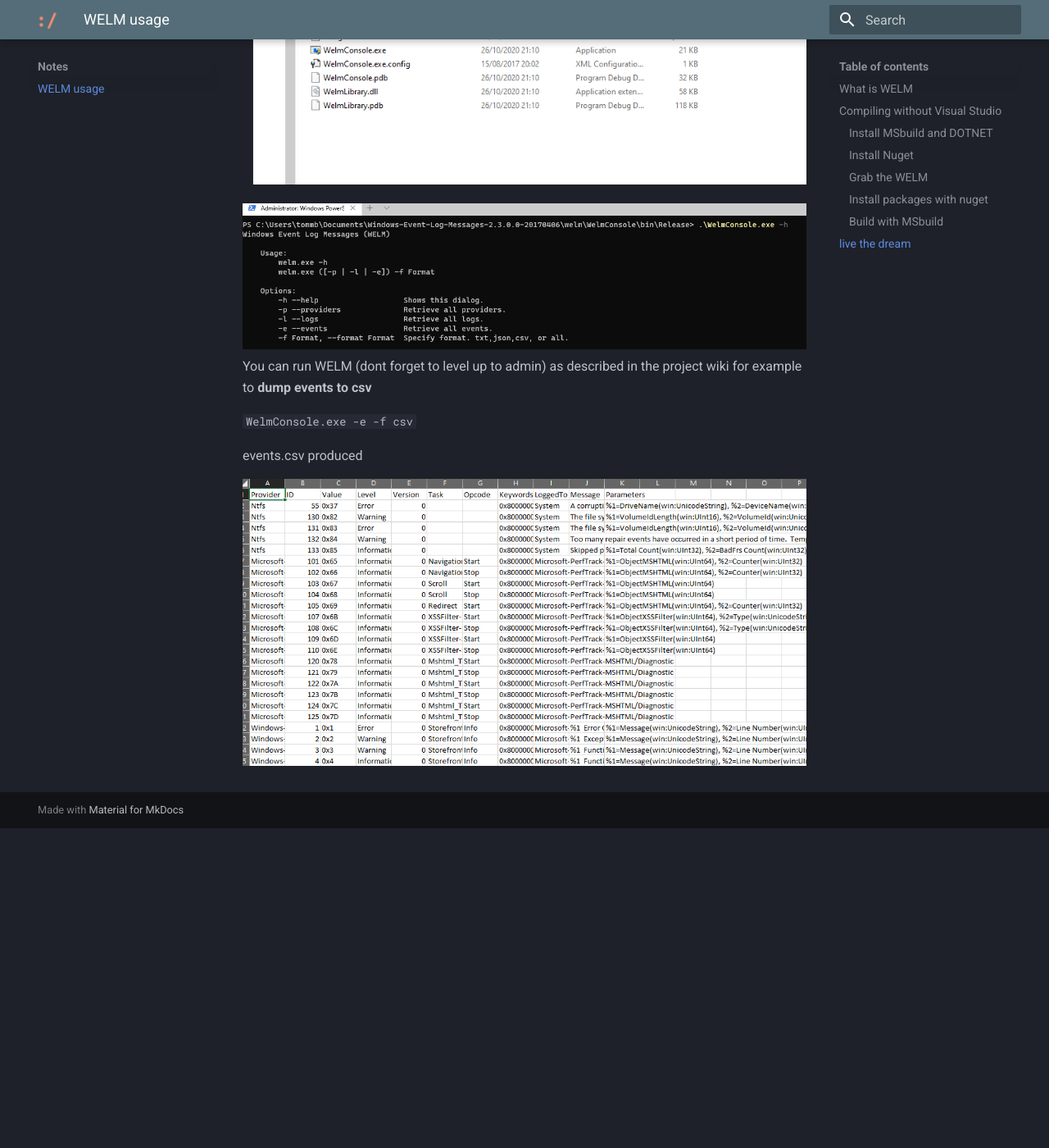
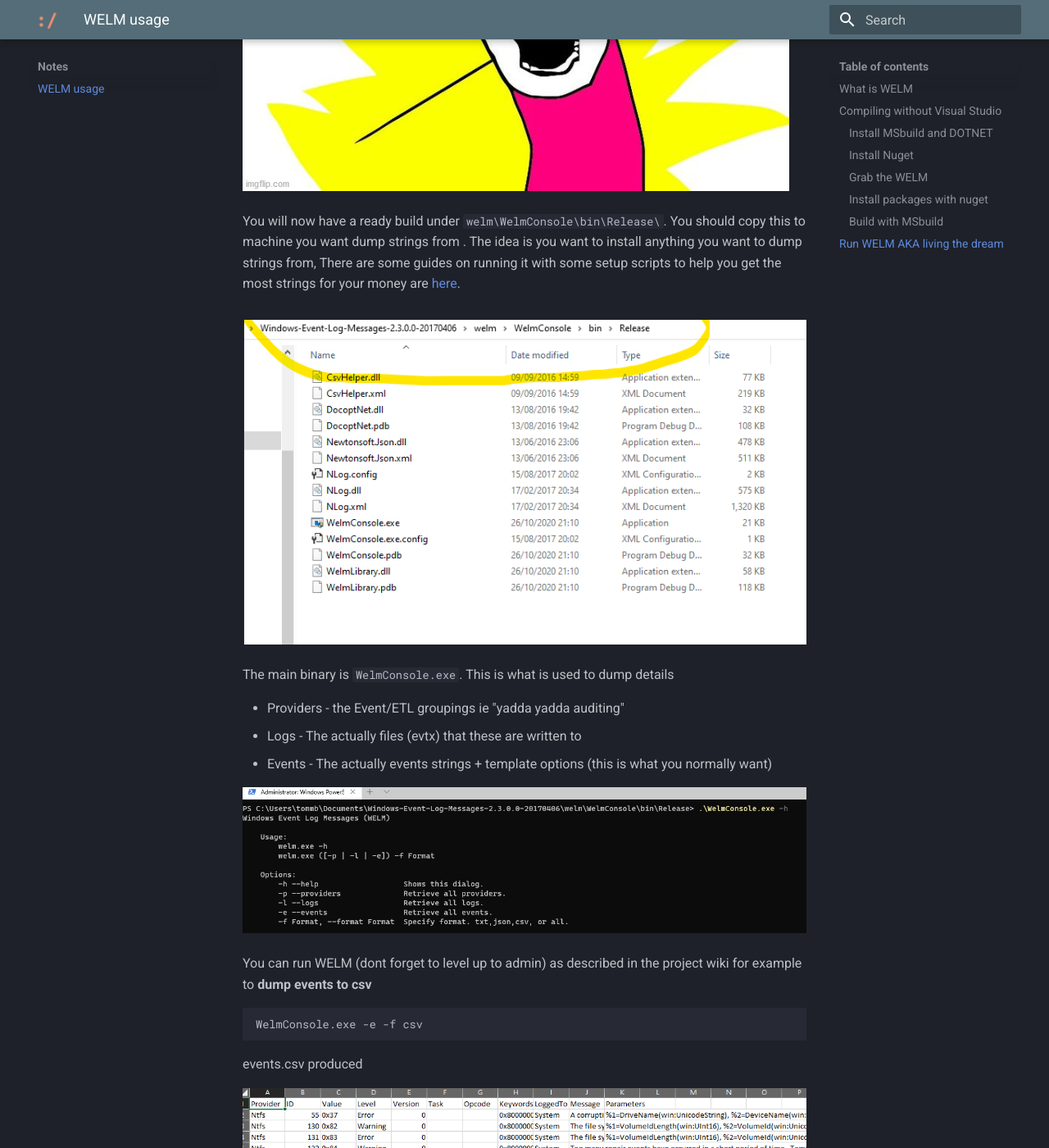
Before and after one commit to tomrade/tomrade-site, an MkDocs documentation site: the page built from docs/welm.md, in a window 1280 px wide and 1400 px high, scrolled down 4835 px. Shown: the whole window at 82% size. Built offline with MkDocs 1.6.1 and Material for MkDocs 9.7.7, drawn with Linux system fonts in a browser that asks for light colours; before the commit the page ends 5845 px from its top, so only the background shows below that; some of the changed text lies outside the part shown.

Commit message:
using it

````diff
--- a/docs/welm.md
+++ b/docs/welm.md
@@ -88,18 +88,30 @@
 
 You may get some warnings but its not building if you dont get that right???. If you see red you most likely are missing either dontnet4-4.6 SDK or your nuget was wrong.
 
-## live the dream
+## Run WELM AKA living the dream
 
-You will now have a build under ```welm\WelmConsole\bin\Release\```
+![](img/vis10.jpg)
+
+You will now have a ready build under ```welm\WelmConsole\bin\Release\```. You should copy this to machine you want dump strings from . The idea is you want to install anything you want to dump strings from, There are some guides on running it with some setup scripts to help you get the most strings for your money are [here](https://github.com/nsacyber/Windows-Event-Log-Messages/blob/master/docs/Retrieving%20Data.md).
 
 ![](img/vis6.png)
 
+The main binary is ```WelmConsole.exe```. This is what is used to dump details
+
+* Providers - the Event/ETL groupings ie "yadda yadda auditing"
+* Logs - The actually files (evtx) that these are written to
+* Events - The actually events strings + template options (this is what you normally want)
+
 ![](img/vis7.png)
+
 You can run WELM (dont forget to level up to admin) as described in the project wiki for example to **dump events to csv**
 
-
-```WelmConsole.exe -e -f csv```
+```
+WelmConsole.exe -e -f csv
+```
 
 events.csv produced
 
 ![](img/vis8.png)
+
+This isnt instant and took at least "a cup of tea making" time on my 2nd gen Ryzen 7. You likely want JSON for other tooling but CSV is great for looking at by hand.
````
Also changed, not shown: docs/img/vis10.jpg (added), docs/img/vis6.png.
